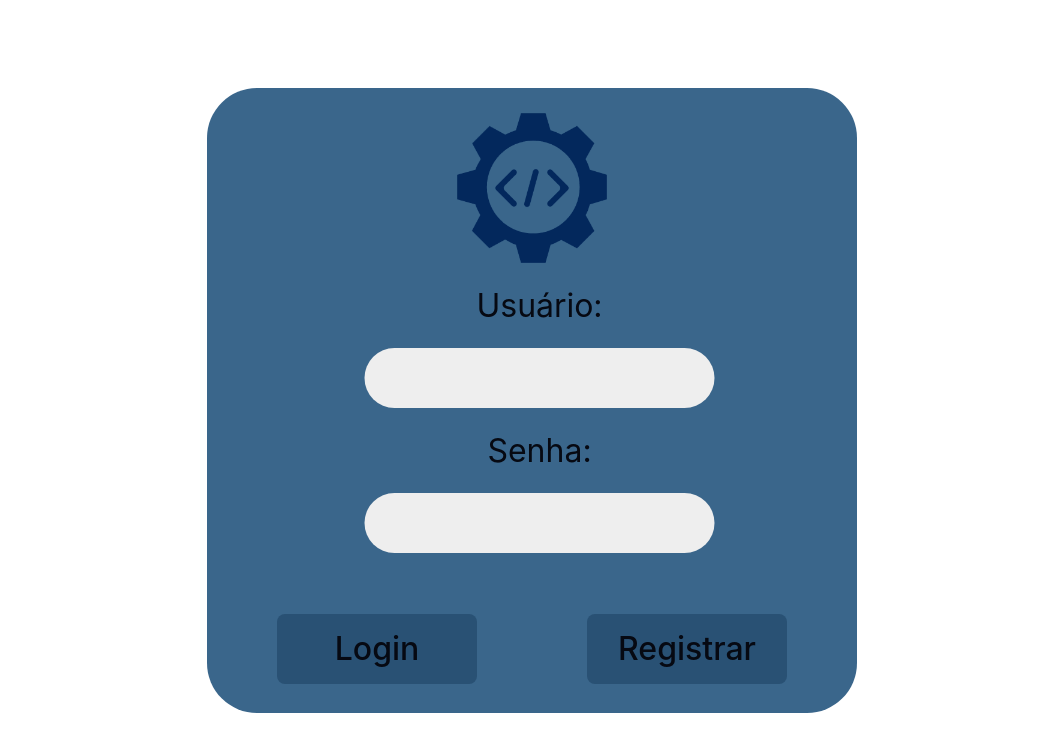
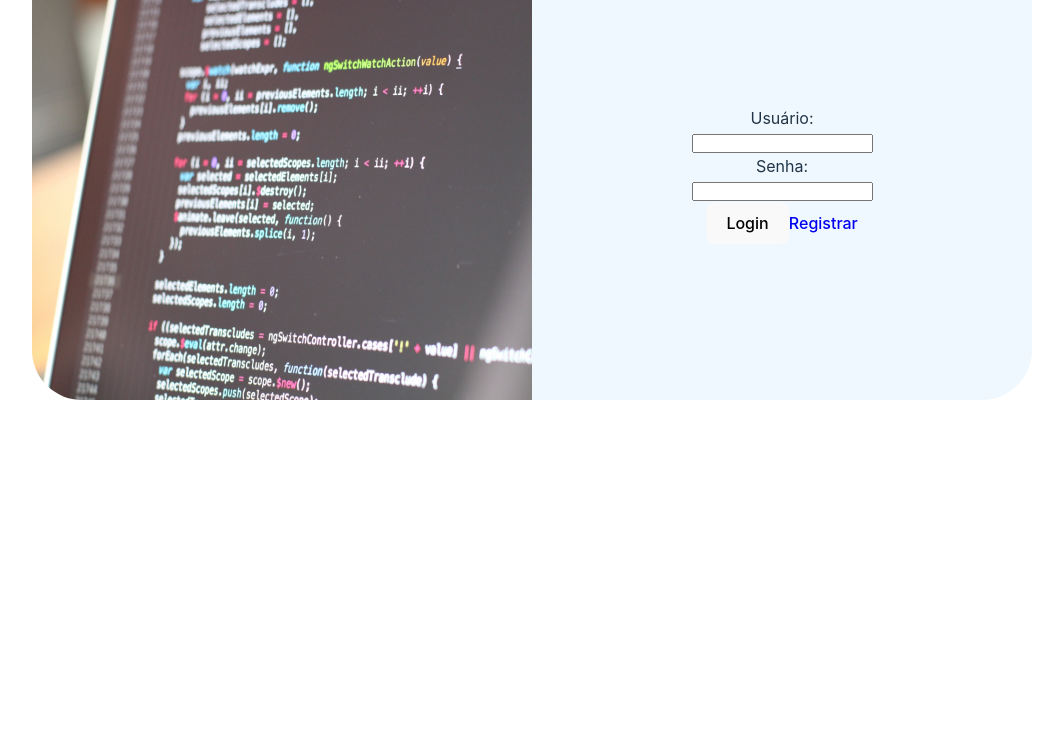
Before and after one commit to DevDokas/SitePortifolioReact, a React (Create React App) app: page /login in a window 1280 px wide. Shown: the top 752 px of the page, without its empty margins (108-1171 px from the left). Built offline with nearby package versions, Linux system fonts and the light colour scheme.

Commit message:
Redux v0.0.2

```diff
--- a/src/index.css
+++ b/src/index.css
@@ -2,9 +2,6 @@
   margin: 0;
   padding: 0;
   font-family: 'Cascadia Code', Inter, Avenir, Helvetica, Arial, sans-serif;
-  text-align: center;
-  align-items: center;
-  align-content: center;
   font-size: 16px;
   line-height: 24px;
   font-weight: 400;
@@ -20,15 +17,21 @@
   -webkit-text-size-adjust: 100%;
 }
 
+*{
+  margin: 0;
+  padding: 0;
+  box-sizing: border-box;
+  text-align: center;
+  align-items: center;
+  align-content: center;
+}
+
 a {
   font-weight: 500;
   text-decoration: inherit;
 }
 
 body {
-  margin: 0;
-  display: flex;
-  place-items: center;
   min-height: 100vh;
 }
 
--- a/src/pages/components/Nav/styles/styleNav.css
+++ b/src/pages/components/Nav/styles/styleNav.css
@@ -4,8 +4,8 @@ nav{
     transform: translate(-50%, 0);
     top: 30px;
     left: 50%;
-    width: 1200px;
-    height: 120px;
+    width: 70rem;
+    height: 7rem;
     border-radius: 50px;
     background-color: #3A668B;
     display: flex;
@@ -34,7 +34,7 @@ nav ul li:hover {
 
 nav .logo {
     transform: translate(-50%, 0);
-    margin: 10px 0 0 120px;
+    margin: 0.3rem 0 0 120px;
     padding: 0;
     height: 100px;
     width: 100px;
--- a/src/pages/pageLogin/pageLogin.jsx
+++ b/src/pages/pageLogin/pageLogin.jsx
@@ -1,15 +1,14 @@
 import React from "react";
 
-import Logo from '../../assets/logo.png'
+import Coding from '../../assets/coding.jpg'
 import './styles/styleLogin.css'
 
 export default function Login() {
     return (
         <>
+        <div className="container">
+        <img src={Coding} alt="" />
         <form action="#">
-            <a href="/">
-                <img src={Logo} alt="" />
-            </a>
             <div className="Div DivUser">
                 <label htmlFor="user">Usuário:</label> <br />
                 <input type="text" id="user"/>
@@ -20,9 +19,10 @@ export default function Login() {
             </div>
             <div className="DivButton">
                 <button className="Button LoginButton">Login</button>
-                <button className="Button RegisterButton">Registrar</button>
+                <a href="/register" className="Button RegisterButton">Registrar</a>
             </div>
         </form>
+        </div>
         </>
     )
 }
--- a/src/pages/pageLogin/styles/styleLogin.css
+++ b/src/pages/pageLogin/styles/styleLogin.css
@@ -1,87 +1,22 @@
-body{
-    margin: 0;
-    padding: 0;
-    box-sizing: border-box;
-    text-align: center;
-    align-content: center;
+.container{
+    width: fit-content;
     display: flex;
-    justify-content: center;
+    margin-left: 50%;
+    transform: translate(-50%, -50%);
+}
+
+img {
+    width: 500px;
+    height: 450px;
+    border-radius: 50px 0 0 50px;
 }
 
 form {
-    background-color: #3A668B;
-    color: #060912;
-    height: 625px;
-    width: 650px;
-    border-radius: 50px;
+    width: 500px;
+    height: 450px;
+    border-radius: 0 50px 50px 0;
+    background-color: aliceblue;
 }
 
-form a {
-    height: 150px;
-    width: 150px;
-    margin-top: 25px;
-}
 
-form a img {
-    height: 150px;
-    width: 150px;
-    margin-top: 25px;
-}
-
-.Div{
-    margin-top: 25px;
-    height: 120px;
-    width: 350px;
-}
-
-label{
-    display: block;
-    width: 350px;
-    height: 30px;
-}
-
-.Div label{
-    font-size: 32px;
-    width: 350px;
-    height: 30px;
-    transform: translate(45%, 0);
-}
-
-.Div input{
-    text-align: center;
-    font-size: 26px;
-    transform: translate(45%, 0);
-    padding: 0;
-    height: 60px;
-    width: 350px;
-    border: 0;
-    border-radius: 30px;
-    background-color: #eee;
-    color: #060912;
-}.Div input:not(:placeholder-shown) {
-    background-color: #eee;
-}
-
-.DivButton{
-    margin-top: 55px;
-    padding: 0 70px 0 70px;
-    display: flex;
-    justify-content: space-between;
-}
-
-.Button{
-    background-color: #295174;
-    color: #060912;
-    font-size: 32px;
-    padding: 10px;
-}
-
-.LoginButton {
-    height: 70px;
-    width: 200px;
-}
-
-.RegisterButton{
-    height: 70px;
-    width: 200px;
-}
+/* .Div input:not(:placeholder-shown) */
--- a/src/pages/pageRegister/pageRegister.jsx
+++ b/src/pages/pageRegister/pageRegister.jsx
@@ -1,9 +1,19 @@
 import React from "react";
+
+import Nav from "../components/Nav/Nav";
 
 export default function Register(){
     return(
         <>
-        <h1>Registrar</h1>
+        <Nav />
+        <div>
+            <img src="../../assets/pexels-pixabay-270373.jpg" alt="" />
+            <div>
+                <form>
+                    <input type="text" placeholder="Nome:"/>
+                </form>
+            </div>
+        </div>
         </>
     )
 }
```
Also changed, not shown: src/assets/coding.jpg (added).
